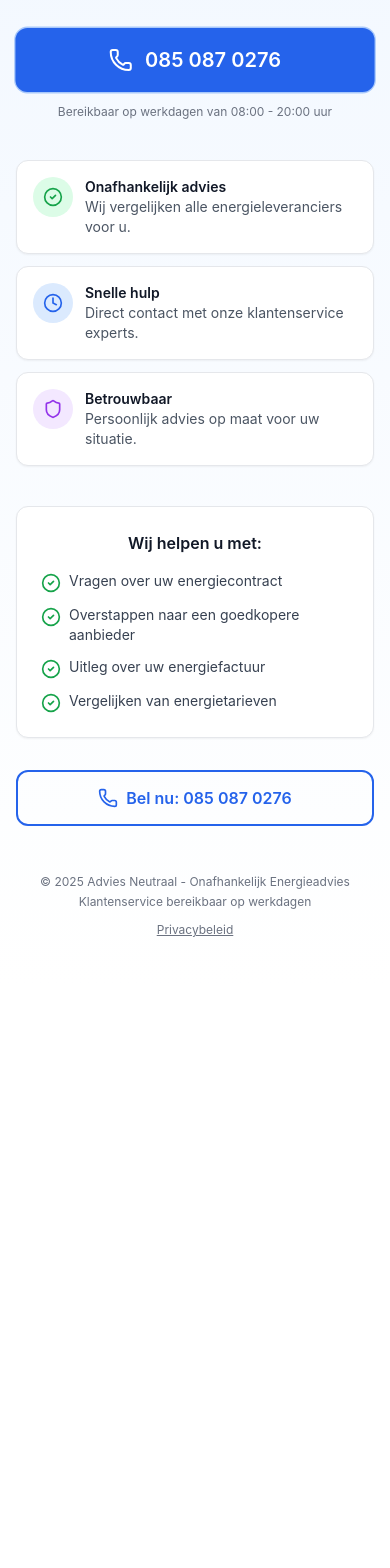
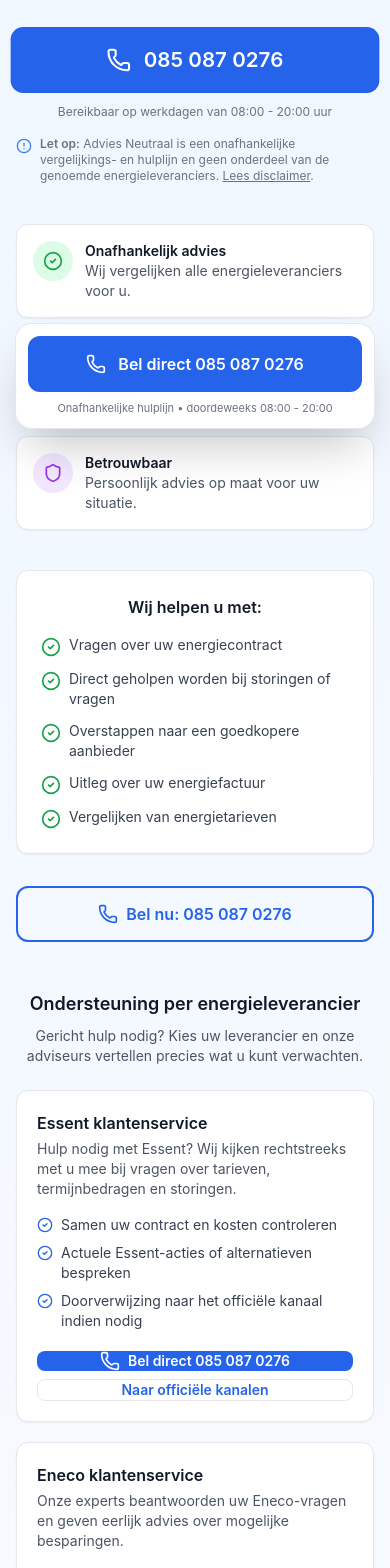
Before and after one commit to OkanLimitless/contractvergelijkers, a Next.js app: page /klantenservice in a window 390 px wide. Shown: the part 400-1968 px from the top of the page. Before the commit the page ends 1386 px from the top, so only its background shows below. Built offline with nearby package versions, Linux system fonts and the light colour scheme.

Commit message:
Enhance klantenservice landing for brand compliance

```diff
--- a/pages/klantenservice.tsx
+++ b/pages/klantenservice.tsx
@@ -1,6 +1,6 @@
 import Head from 'next/head'
 import Link from 'next/link'
-import { CheckCircle2, Clock, Phone, Shield } from 'lucide-react'
+import { AlertCircle, CheckCircle2, Clock, Phone, Shield } from 'lucide-react'
 
 const DISPLAY_PHONE_NUMBER = '085 087 0276'
 const PHONE_NUMBER_CANONICAL = DISPLAY_PHONE_NUMBER.replace(/\s+/g, '')
@@ -52,9 +52,82 @@ const trustCards = [
 
 const serviceItems = [
   'Vragen over uw energiecontract',
+  'Direct geholpen worden bij storingen of vragen',
   'Overstappen naar een goedkopere aanbieder',
   'Uitleg over uw energiefactuur',
   'Vergelijken van energietarieven',
+]
+
+const brandSections = [
+  {
+    id: 'essent',
+    name: 'Essent klantenservice',
+    description:
+      'Hulp nodig met Essent? Wij kijken rechtstreeks met u mee bij vragen over tarieven, termijnbedragen en storingen.',
+    bullets: [
+      'Samen uw contract en kosten controleren',
+      'Actuele Essent-acties of alternatieven bespreken',
+      'Doorverwijzing naar het officiële kanaal indien nodig',
+    ],
+    officialUrl: 'https://www.essent.nl/service/contact',
+  },
+  {
+    id: 'eneco',
+    name: 'Eneco klantenservice',
+    description:
+      'Onze experts beantwoorden uw Eneco-vragen en geven eerlijk advies over mogelijke besparingen.',
+    bullets: [
+      'Ondersteuning bij vragen over termijnnota\'s',
+      'Overzicht van Eneco-tarieven versus alternatieven',
+      'Advies bij het plannen van een overstapmoment',
+    ],
+    officialUrl: 'https://www.eneco.nl/service-en-contact/',
+  },
+  {
+    id: 'vattenfall',
+    name: 'Vattenfall klantenservice',
+    description:
+      'Wilt u iemand spreken over uw Vattenfall contract? Wij verbinden u direct met een adviseur.',
+    bullets: [
+      'Samen storingen of factuurvragen oplossen',
+      'Controle van uw tarieven ten opzichte van de markt',
+      'Wanneer gewenst doorgeschakeld naar Vattenfall',
+    ],
+    officialUrl: 'https://www.vattenfall.nl/klantenservice/',
+  },
+]
+
+const howItWorksSteps = [
+  {
+    title: 'U belt ons servicenummer',
+    text: 'Een gecertificeerd adviseur neemt direct op en luistert naar uw vraag.',
+  },
+  {
+    title: 'Wij analyseren uw situatie',
+    text: 'Met uw toestemming kijken we mee naar uw contract en tarieven zodat u weet waar u aan toe bent.',
+  },
+  {
+    title: 'Oplossing of doorverwijzing',
+    text: 'We lossen uw vraag zelf op of verbinden u door naar de officiële klantenservice van uw leverancier.',
+  },
+]
+
+const faqItems = [
+  {
+    question: 'Zijn jullie de officiële klantenservice van Essent, Eneco of Vattenfall?',
+    answer:
+      'Nee, wij zijn Advies Neutraal: een onafhankelijke hulplijn. We ondersteunen consumenten met energievragen en verwijzen door naar de leverancier als dat nodig is.',
+  },
+  {
+    question: 'Wat kost het bellen met jullie nummer?',
+    answer:
+      'U betaalt het gebruikelijke tarief voor bellen naar een Nederlands servicenummer. We rekenen geen extra kosten buiten uw eigen beltarief.',
+  },
+  {
+    question: 'Welke informatie hebben jullie van mij nodig?',
+    answer:
+      'Alleen de gegevens die nodig zijn om uw vraag te beantwoorden, zoals uw leverancier, postcode of klantnummer. We gaan zorgvuldig met uw data om volgens ons privacybeleid.',
+  },
 ]
 
 export default function Klantenservice() {
@@ -94,7 +167,7 @@ export default function Klantenservice() {
       </Head>
 
       <div className="min-h-screen bg-gradient-to-b from-blue-50 to-white">
-        <main className="mx-auto max-w-md px-4 py-12">
+        <main className="mx-auto max-w-md px-4 pb-32 pt-12 sm:pb-16">
           <section className="text-center">
             <div className="mb-6 inline-flex h-20 w-20 items-center justify-center rounded-full bg-blue-100">
               <Phone className="h-10 w-10 text-blue-600" aria-hidden />
@@ -129,6 +202,18 @@ export default function Klantenservice() {
               {DISPLAY_PHONE_NUMBER}
             </a>
             <p className="text-xs text-gray-500">Bereikbaar op werkdagen van 08:00 - 20:00 uur</p>
+
+            <div className="mt-4 flex items-start justify-center gap-2 text-left text-xs text-gray-500">
+              <AlertCircle className="mt-0.5 h-4 w-4 flex-shrink-0 text-blue-500" aria-hidden />
+              <p>
+                <span className="font-semibold">Let op:</span> Advies Neutraal is een onafhankelijke vergelijkings- en
+                hulplijn en geen onderdeel van de genoemde energieleveranciers.{' '}
+                <a href="#onafhankelijkheid" className="underline">
+                  Lees disclaimer
+                </a>
+                .
+              </p>
+            </div>
           </section>
 
           <section className="mt-10 grid gap-3">
@@ -169,15 +254,138 @@ export default function Klantenservice() {
               Bel nu: {DISPLAY_PHONE_NUMBER}
             </a>
           </section>
+
+          <section id="energieleveranciers" className="mt-12">
+            <h2 className="text-center text-lg font-semibold text-gray-900">Ondersteuning per energieleverancier</h2>
+            <p className="mt-2 text-center text-sm text-gray-600">
+              Gericht hulp nodig? Kies uw leverancier en onze adviseurs vertellen precies wat u kunt verwachten.
+            </p>
+            <div className="mt-6 space-y-5">
+              {brandSections.map(({ id, name, description, bullets, officialUrl }) => (
+                <article
+                  key={id}
+                  id={id}
+                  className="rounded-xl border border-gray-200 bg-white p-5 shadow-sm"
+                  aria-labelledby={`${id}-title`}
+                >
+                  <h3 id={`${id}-title`} className="text-base font-semibold text-gray-900">
+                    {name}
+                  </h3>
+                  <p className="mt-1 text-sm text-gray-600">{description}</p>
+                  <ul className="mt-4 space-y-2 text-sm text-gray-700">
+                    {bullets.map((bullet) => (
+                      <li key={bullet} className="flex items-start gap-2">
+                        <CheckCircle2 className="mt-0.5 h-4 w-4 flex-shrink-0 text-blue-600" aria-hidden />
+                        {bullet}
+                      </li>
+                    ))}
+                  </ul>
+                  <div className="mt-5 flex flex-col gap-2 sm:flex-row">
+                    <a
+                      href={`tel:${PHONE_NUMBER_TEL}`}
+                      onClick={trackConversion}
+                      className="inline-flex h-12 flex-1 items-center justify-center gap-2 rounded-lg bg-blue-600 text-sm font-semibold text-white transition hover:bg-blue-700"
+                    >
+                      <Phone className="h-5 w-5" aria-hidden />
+                      Bel direct {DISPLAY_PHONE_NUMBER}
+                    </a>
+                    <a
+                      href={officialUrl}
+                      target="_blank"
+                      rel="noreferrer"
+                      className="inline-flex h-12 flex-1 items-center justify-center gap-2 rounded-lg border border-gray-200 bg-white text-sm font-semibold text-blue-600 transition hover:bg-blue-50"
+                    >
+                      Naar officiële kanalen
+                    </a>
+                  </div>
+                </article>
+              ))}
+            </div>
+          </section>
+
+          <section id="onafhankelijkheid" className="mt-12 rounded-xl border border-gray-200 bg-white p-6 shadow-sm">
+            <h2 className="text-center text-lg font-semibold text-gray-900">Hoe wij werken</h2>
+            <p className="mt-2 text-center text-sm text-gray-600">
+              Advies Neutraal is een particuliere hulplijn. We helpen u snel op weg en schakelen waar nodig door naar de
+              energieleverancier.
+            </p>
+            <div className="mt-6 space-y-4">
+              {howItWorksSteps.map(({ title, text }) => (
+                <div key={title} className="rounded-lg bg-blue-50 p-4 text-sm text-gray-700">
+                  <h3 className="text-sm font-semibold text-blue-800">{title}</h3>
+                  <p className="mt-2">{text}</p>
+                </div>
+              ))}
+            </div>
+            <div className="mt-6 rounded-lg bg-gray-50 p-4 text-xs text-gray-600">
+              <p className="font-semibold text-gray-800">Disclaimer</p>
+              <p className="mt-2">
+                Wij zijn geen onderdeel van Essent, Eneco, Vattenfall of andere leveranciers. Tijdens het gesprek
+                informeren wij u altijd helder over eventuele vervolgstappen en kosten. Wilt u liever direct naar de
+                leverancier? Gebruik dan de officiële kanalen via de links hierboven.
+              </p>
+            </div>
+          </section>
+
+          <section className="mt-12 rounded-xl border border-gray-200 bg-white p-6 shadow-sm">
+            <h2 className="text-center text-lg font-semibold text-gray-900">Veelgestelde vragen</h2>
+            <div className="mt-4 space-y-4 text-sm text-gray-700">
+              {faqItems.map(({ question, answer }) => (
+                <details key={question} className="rounded-lg border border-gray-200 p-4">
+                  <summary className="cursor-pointer text-sm font-semibold text-gray-900">{question}</summary>
+                  <p className="mt-3 text-gray-700">{answer}</p>
+                </details>
+              ))}
+            </div>
+          </section>
         </main>
 
-        <footer className="mx-auto max-w-md px-4 pb-12 text-center text-xs text-gray-500">
-          <p className="mb-1">&copy; 2025 Advies Neutraal - Onafhankelijk Energieadvies</p>
-          <p className="mb-3">Klantenservice bereikbaar op werkdagen</p>
-          <Link href="/privacy" className="text-gray-500 underline">
-            Privacybeleid
-          </Link>
+        <footer className="mx-auto max-w-md px-4 pb-32 text-xs text-gray-500 sm:pb-12">
+          <div className="rounded-xl border border-gray-200 bg-white p-5 text-left">
+            <p className="text-sm font-semibold text-gray-800">Advies Neutraal</p>
+            <p className="mt-2 text-gray-600">
+              Onafhankelijke klantenservice voor energiezaken. Wij helpen consumenten met vragen, vergelijken tarieven en
+              verwijzen door waar nodig.
+            </p>
+            <div className="mt-4 space-y-1">
+              <p>KvK: 84091355</p>
+              <p>Vestigingsadres: Kamperingweg 45-D, 2803 PE Gouda</p>
+              <p>
+                E-mail:{' '}
+                <a href="mailto:info@adviesneutraal.nl" className="text-blue-600 underline">
+                  info@adviesneutraal.nl
+                </a>
+              </p>
+              <p>Telefoon klantenservice: {DISPLAY_PHONE_NUMBER}</p>
+              <p>Openingstijden: maandag t/m vrijdag 08:00 - 20:00 uur</p>
+            </div>
+            <div className="mt-4 flex flex-wrap gap-2">
+              <Link href="/privacy" className="text-blue-600 underline">
+                Privacybeleid
+              </Link>
+              <Link href="/#over-ons" className="text-blue-600 underline">
+                Over ons
+              </Link>
+            </div>
+          </div>
+          <p className="mt-4 text-center text-gray-500">&copy; 2025 Advies Neutraal - Onafhankelijk Energieadvies</p>
         </footer>
+
+        <div className="fixed inset-x-0 bottom-0 z-40 px-4 pb-4 pt-3 sm:hidden">
+          <div className="rounded-2xl bg-white/95 p-3 shadow-2xl ring-1 ring-gray-200 backdrop-blur">
+            <a
+              href={`tel:${PHONE_NUMBER_TEL}`}
+              onClick={trackConversion}
+              className="flex h-14 w-full items-center justify-center gap-3 rounded-xl bg-blue-600 text-base font-semibold text-white transition hover:bg-blue-700"
+            >
+              <Phone className="h-5 w-5" aria-hidden />
+              Bel direct {DISPLAY_PHONE_NUMBER}
+            </a>
+            <p className="mt-2 text-center text-[11px] text-gray-500">
+              Onafhankelijke hulplijn • doordeweeks 08:00 - 20:00
+            </p>
+          </div>
+        </div>
       </div>
     </>
   )
```
